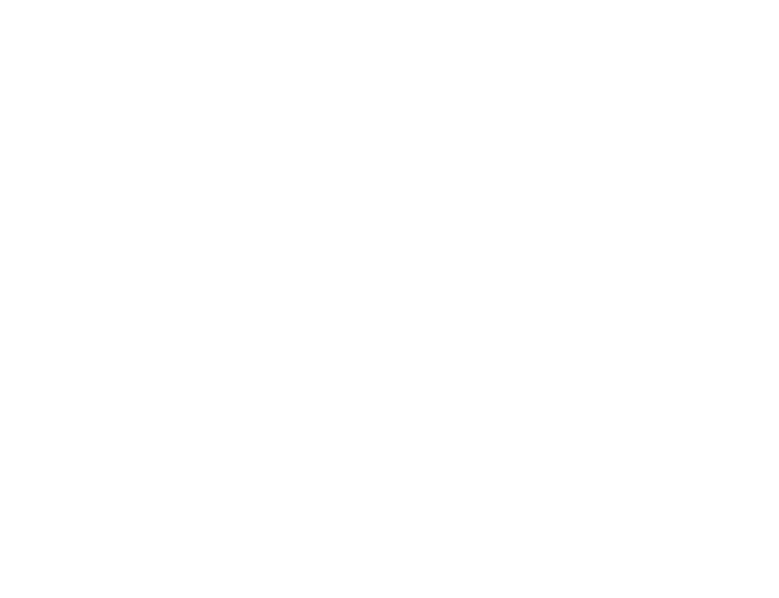
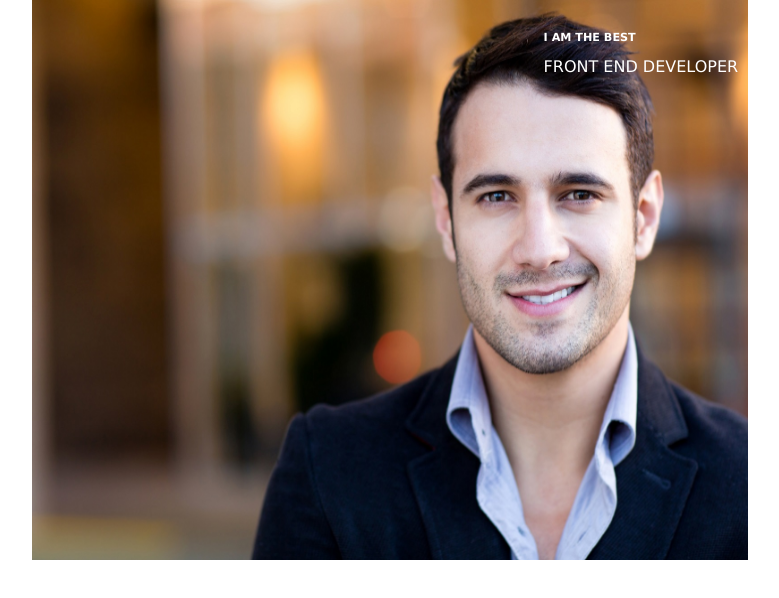
Before and after one commit to gooral19/zadanie-domowe-rwd, a plain HTML site: page Index.html in a window 1024 px wide. Shown: the whole page, without its empty margins (122-901 px from the left). Drawn offline with Linux system fonts and the light colour scheme.

Commit message:
first version

```diff
--- a/Index.html
+++ b/Index.html
@@ -7,8 +7,15 @@
     <title>Zadanie RWD</title>
     <link rel="stylesheet" href="css/style.css">
     <link rel="stylesheet" href="css/responsive.css">
+
 </head>
 <body>
-
+    <header>
+        <img src="img/man-1.jpg" alt="m1">
+        <div id="text">
+        <h1>I AM THE BEST</h1>
+        <h2>FRONT END DEVELOPER</h2>
+        </div>
+    </header>
 </body>
 </html>
--- a/css/responsive.css
+++ b/css/responsive.css
@@ -0,0 +1,52 @@
+@media (min-width: 1170px) {
+    img {
+    height: 100vh;
+    }
+}
+
+
+@media (min-width: 992px) and (max-width: 1170px) {
+
+    img {
+        height: 70vh;
+        width: 70%;
+        margin-left: 15%;
+    }
+
+    #text {
+        width: 30%;
+        position: absolute;
+        left: 60%;
+        top: 10%;
+        color: white;
+
+    }
+h1 {
+    font-size: 0.7em;
+
+}
+
+h2 {
+    font-size: 1em;
+    font-weight: 400;
+}
+}
+
+@media (max-width: 992px) {
+
+    img {
+        height: 50vh;
+        width: 50%;
+        margin-left: 25%;
+
+}
+    #text {
+    width: 45%;
+    position: absolute;
+    top: 100%;
+    left: 0;
+    transform: translate(50%, 0%);
+    color: black;
+    text-align: center;
+    }
+}
--- a/css/style.css
+++ b/css/style.css
@@ -3,8 +3,36 @@
 }
 
 body {
+
     font-family: 'Verdana', sans-serif;
     margin:0;
 
+}
+
+header {
+    position: relative;
+}
+
+img {
+    width: 100%;
+    background-size: cover;
+    background-position: center;
+}
+
+#text {
+    position: absolute;
+    top: 50%;
+    left: 0;
+    transform: translate(0%, -50%);
+    margin-left: 5%;
+    color: white;
+}
+
+h1 {
+    font-size: 1em;
 
 }
+
+h2 {
+    font-size: 2em;
+}
```
